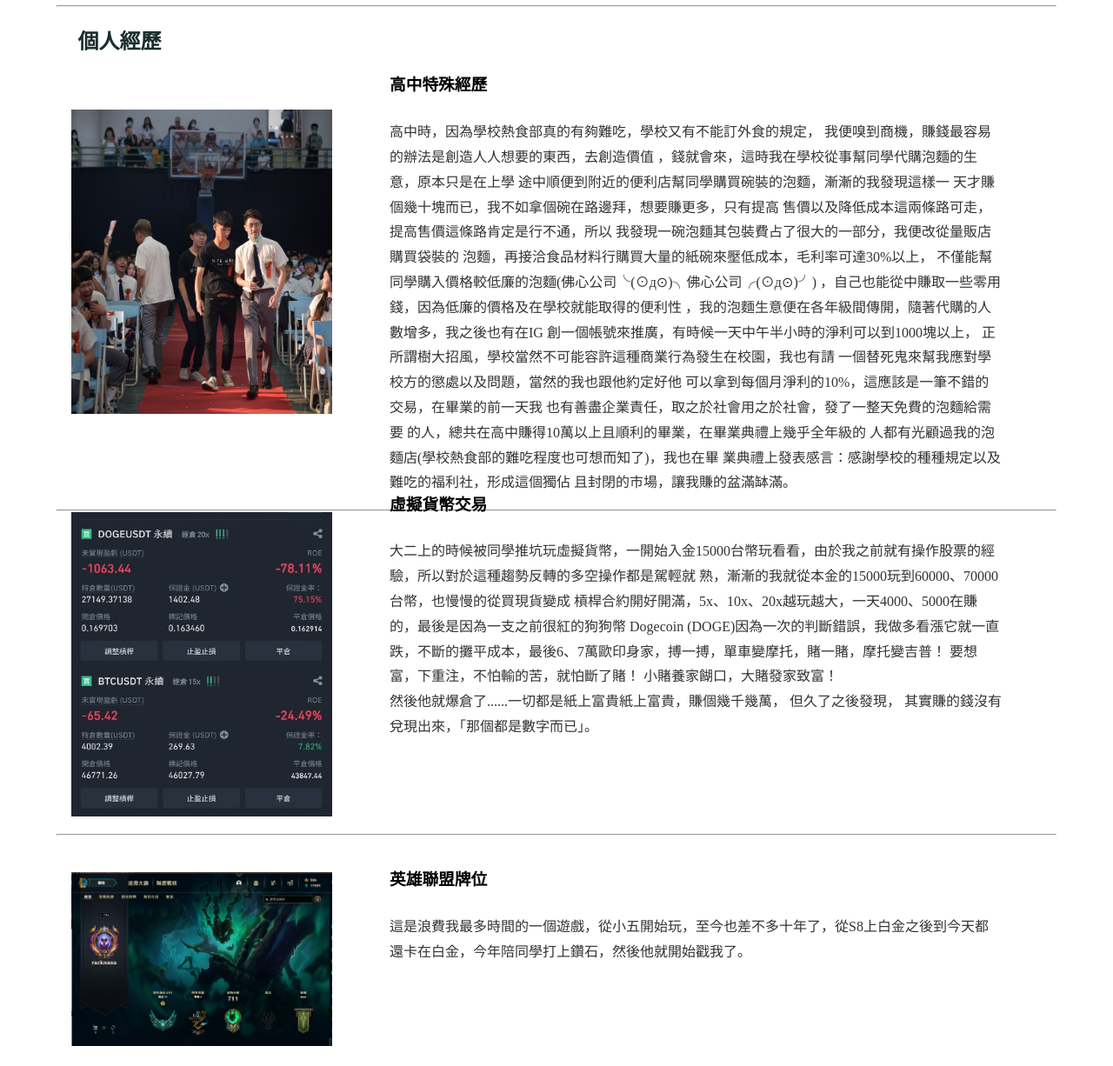
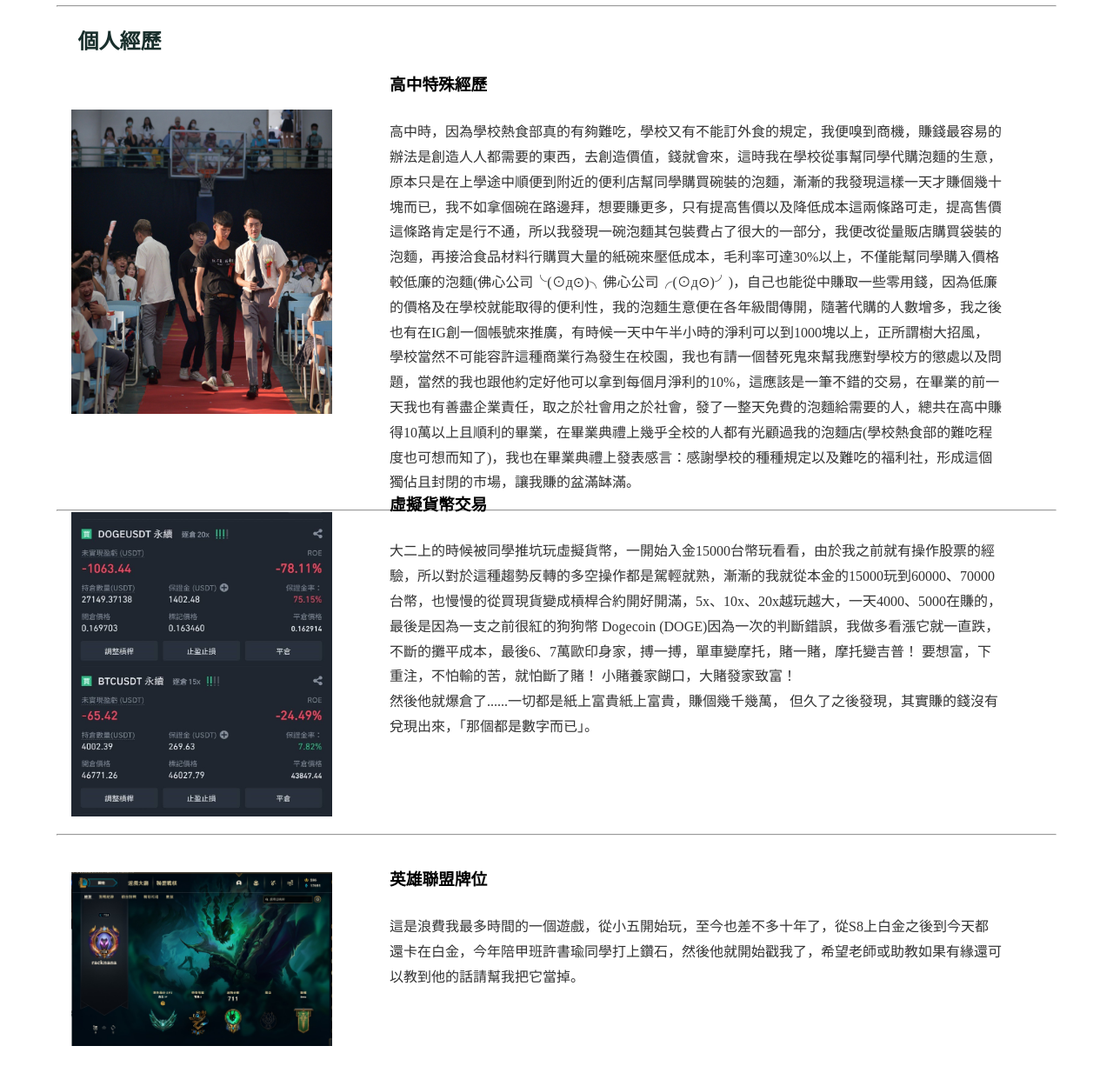
Before and after one commit to racknana/resume, a plain HTML site: page index.html in a window 1280 px wide. Shown: the part 1260-2486 px from the top of the page at 87% size. Drawn offline with Linux system fonts and the light colour scheme.

Commit message:
Update index.html

```diff
--- a/index.html
+++ b/index.html
@@ -85,26 +85,7 @@
                     <div>
                         <h3 class="seh3">高中特殊經歷</h3>
                         <p class="secondword">
-                                高中時，因為學校熱食部真的有夠難吃，學校又有不能訂外食的規定，
-                                我便嗅到商機，賺錢最容易的辦法是創造人人想要的東西，去創造價值
-                                ，錢就會來，這時我在學校從事幫同學代購泡麵的生意，原本只是在上學
-                                途中順便到附近的便利店幫同學購買碗裝的泡麵，漸漸的我發現這樣一
-                                天才賺個幾十塊而已，我不如拿個碗在路邊拜，想要賺更多，只有提高
-                                售價以及降低成本這兩條路可走，提高售價這條路肯定是行不通，所以
-                                我發現一碗泡麵其包裝費占了很大的一部分，我便改從量販店購買袋裝的
-                                泡麵，再接洽食品材料行購買大量的紙碗來壓低成本，毛利率可達30%以上，
-                                不僅能幫同學購入價格較低廉的泡麵(佛心公司╰(⊙д⊙)╮佛心公司╭(⊙д⊙)╯)
-                                ，自己也能從中賺取一些零用錢，因為低廉的價格及在學校就能取得的便利性
-                                ，我的泡麵生意便在各年級間傳開，隨著代購的人數增多，我之後也有在IG
-                                創一個帳號來推廣，有時候一天中午半小時的淨利可以到1000塊以上，
-                                正所謂樹大招風，學校當然不可能容許這種商業行為發生在校園，我也有請
-                                一個替死鬼來幫我應對學校方的懲處以及問題，當然的我也跟他約定好他
-                                可以拿到每個月淨利的10%，這應該是一筆不錯的交易，在畢業的前一天我
-                                也有善盡企業責任，取之於社會用之於社會，發了一整天免費的泡麵給需要
-                                的人，總共在高中賺得10萬以上且順利的畢業，在畢業典禮上幾乎全年級的
-                                人都有光顧過我的泡麵店(學校熱食部的難吃程度也可想而知了)，我也在畢
-                                業典禮上發表感言：感謝學校的種種規定以及難吃的福利社，形成這個獨佔
-                                且封閉的市場，讓我賺的盆滿缽滿。<hr>
+                                高中時，因為學校熱食部真的有夠難吃，學校又有不能訂外食的規定，我便嗅到商機，賺錢最容易的辦法是創造人人都需要的東西，去創造價值，錢就會來，這時我在學校從事幫同學代購泡麵的生意，原本只是在上學途中順便到附近的便利店幫同學購買碗裝的泡麵，漸漸的我發現這樣一天才賺個幾十塊而已，我不如拿個碗在路邊拜，想要賺更多，只有提高售價以及降低成本這兩條路可走，提高售價這條路肯定是行不通，所以我發現一碗泡麵其包裝費占了很大的一部分，我便改從量販店購買袋裝的泡麵，再接洽食品材料行購買大量的紙碗來壓低成本，毛利率可達30%以上，不僅能幫同學購入價格較低廉的泡麵(佛心公司╰(⊙д⊙)╮佛心公司╭(⊙д⊙)╯)，自己也能從中賺取一些零用錢，因為低廉的價格及在學校就能取得的便利性，我的泡麵生意便在各年級間傳開，隨著代購的人數增多，我之後也有在IG創一個帳號來推廣，有時候一天中午半小時的淨利可以到1000塊以上，正所謂樹大招風，學校當然不可能容許這種商業行為發生在校園，我也有請一個替死鬼來幫我應對學校方的懲處以及問題，當然的我也跟他約定好他可以拿到每個月淨利的10%，這應該是一筆不錯的交易，在畢業的前一天我也有善盡企業責任，取之於社會用之於社會，發了一整天免費的泡麵給需要的人，總共在高中賺得10萬以上且順利的畢業，在畢業典禮上幾乎全校的人都有光顧過我的泡麵店(學校熱食部的難吃程度也可想而知了)，我也在畢業典禮上發表感言：感謝學校的種種規定以及難吃的福利社，形成這個獨佔且封閉的市場，讓我賺的盆滿缽滿。<hr>
                         </p>
                     </div>
                 </div>
@@ -115,13 +96,7 @@
                     <div>
                         <h3 class="seh3">虛擬貨幣交易</h3>
                         <p class="secondword">
-                                大二上的時候被同學推坑玩虛擬貨幣，一開始入金15000台幣玩看看，由於我之前就有操作股票的經驗，所以對於這種趨勢反轉的多空操作都是駕輕就
-                                熟，漸漸的我就從本金的15000玩到60000、70000台幣，也慢慢的從買現貨變成
-                                槓桿合約開好開滿，5x、10x、20x越玩越大，一天4000、5000在賺的，最後是因為一支之前很紅的狗狗幣
-                                Dogecoin (DOGE)因為一次的判斷錯誤，我做多看漲它就一直跌，不斷的攤平成本，最後6、7萬歐印身家，搏一搏，單車變摩托，賭一賭，摩托變吉普！
-                                要想富，下重注，不怕輸的苦，就怕斷了賭！ 小賭養家餬口，大賭發家致富！<br>
-                                然後他就爆倉了......一切都是紙上富貴紙上富貴，賺個幾千幾萬， 但久了之後發現，
-                                其實賺的錢沒有兌現出來，「那個都是數字而已」。<hr>
+                                大二上的時候被同學推坑玩虛擬貨幣，一開始入金15000台幣玩看看，由於我之前就有操作股票的經驗，所以對於這種趨勢反轉的多空操作都是駕輕就熟，漸漸的我就從本金的15000玩到60000、70000台幣，也慢慢的從買現貨變成槓桿合約開好開滿，5x、10x、20x越玩越大，一天4000、5000在賺的，最後是因為一支之前很紅的狗狗幣 Dogecoin (DOGE)因為一次的判斷錯誤，我做多看漲它就一直跌，不斷的攤平成本，最後6、7萬歐印身家，搏一搏，單車變摩托，賭一賭，摩托變吉普！ 要想富，下重注，不怕輸的苦，就怕斷了賭！ 小賭養家餬口，大賭發家致富！<br>然後他就爆倉了......一切都是紙上富貴紙上富貴，賺個幾千幾萬， 但久了之後發現，其實賺的錢沒有兌現出來，「那個都是數字而已」。<hr>
                         </p>
                     </div>
                 </div>
@@ -133,7 +108,7 @@
                         <br>
                         <h3 class="seh3">英雄聯盟牌位</h3>
                         <p class="secondword">
-                            這是浪費我最多時間的一個遊戲，從小五開始玩，至今也差不多十年了，從S8上白金之後到今天都還卡在白金，今年陪同學打上鑽石，然後他就開始戳我了。
+                            這是浪費我最多時間的一個遊戲，從小五開始玩，至今也差不多十年了，從S8上白金之後到今天都還卡在白金，今年陪甲班許書瑜同學打上鑽石，然後他就開始戳我了，希望老師或助教如果有緣還可以教到他的話請幫我把它當掉。
                         </p>
                     </div>
                 </div>
@@ -150,9 +125,7 @@
                                     <a href="https://www.hsinru.com.tw/" target="blank" class="hsinru">
                                         <h2 class="line">興儒補習班國中部－數理輔導老師</h2>
                                         <p>
-                                            高中畢業後於私立興儒文理短期補習班擔任數理輔導老師的工作，主要是幫助學生輔導上課不懂的地方，
-                                            多為一對一至一對五的個別數理輔導，小班制的個別輔導可以針對每個學生找出其問題所在，以淺顯易懂的例子，
-                                            生動活潑的教學方式，引導孩子獨立思考，進而發揮孩子的數理邏輯。
+                                            高中畢業後於私立興儒文理短期補習班擔任數理輔導老師的工作，主要是幫助學生輔導上課不懂的地方，多為一對一至一對五的個別數理輔導，小班制的個別輔導可以針對每個學生找出其問題所在，以淺顯易懂的例子，生動活潑的教學方式，引導孩子獨立思考，進而發揮孩子的數理邏輯。
                                         </p>
                                     </a>
                                 </li>
@@ -161,10 +134,7 @@
                                     <a href="https://www.web66.com.tw/" target="blank" class="chi">
                                         <h2 class="line">際標資訊科技股份有限公司</h2>
                                         <p>
-                                            曾於際標資訊科技股份有限公司擔任實習生，這間網路公司是由我爸的朋友所創立的，專營系統規劃、分析及設計，
-                                            其比較著名的網站"台灣黃頁"媒合中小企業，協助企業開拓市場，增加曝光及訂單，我的工作主要是將資料打進後台資料庫，
-                                            以及基本的文書處理及商品圖的PS美編，在這份工作中體驗到台北高壓的職場環境，了解到到面對主管及老闆的問題不能說不知道，
-                                            只能想辦法找出上級要的答案，也學習到PS等專業修圖軟體的熟練度。
+                                            曾於際標資訊科技股份有限公司擔任實習生，這間網路公司是由我爸的朋友所創立的，專營系統規劃、分析及設計，其比較著名的網站"台灣黃頁"媒合中小企業，協助企業開拓市場，增加曝光及訂單，我的工作主要是將資料打進後台資料庫，以及基本的文書處理及商品圖的PS美編，在這份工作中體驗到台北高壓的職場環境，了解到到面對主管及老闆的問題不能說不知道，只能想辦法找出上級要的答案，也學習到PS等專業修圖軟體的熟練度。
                                         </p>
                                     </a>
                                 </li>
@@ -173,9 +143,7 @@
                                     <a href="http://www.education.org.tw/" target="blank" class="ching">
                                         <h2 class="line">勤華企管有限公司</h2>
                                         <p>
-                                            曾於勤華企管有限公司擔任實習生，這間公司是由我爸媽所創立的，專門接政府所委託辦理的職業訓練課程及證照考取，
-                                            我主要負責文書處理、建檔以及管理課程簽到，在這份工作中學習到和人之間的溝通技巧及對於word、excel等文書軟體的熟練度，
-                                            因為是爸媽開的公司，我覺得沒什麼挑戰性，工作內容感覺也不是我喜歡的，所以我做沒多久就走了。
+                                            曾於勤華企管有限公司擔任實習生，這間公司是由我爸媽所創立的，專門接政府所委託辦理的職業訓練課程及證照考取，我主要負責文書處理、建檔以及管理課程簽到，在這份工作中學習到和人之間的溝通技巧及對於word、excel等文書軟體的熟練度，因為是爸媽開的公司，我覺得沒什麼挑戰性，工作內容感覺也不是我喜歡的，所以我做沒多久就走了。
                                         </p>
                                     </a>
                                 </li>
@@ -184,8 +152,7 @@
                                     <a href="#" class="cycu">
                                         <h2 class="line">中原大學總務處事務組警衛室工讀生</h2>
                                         <p>
-                                            於大一至大二時擔任本校警衛室工讀生，一開始去的時候以為當警衛可以有配槍，結果沒有，使我相當失望，負責管理車輛的進出放行及收費，校園的第一線守護著大家的安全，蠻有趣的部分就是可以遇到不同的人，
-                                            有時候警衛大哥也會跟我說哪幾台車是校長或是哪個處室的主任叫我直接放行就好，有時學校舉行校慶等大型活動時也會負責指揮交通，使校內的車輛能夠有條不紊的停放。
+                                            於大一至大二時擔任本校警衛室工讀生，一開始去的時候以為當警衛可以有配槍，結果沒有，使我相當失望，負責管理車輛的進出放行及收費，校園的第一線守護著大家的安全，蠻有趣的部分就是可以遇到不同的人，有時候警衛大哥也會跟我說哪幾台車是校長或是哪個處室的主任叫我直接放行就好，有時學校舉行校慶等大型活動時也會負責指揮交通，使校內的車輛能夠有條不紊的停放。
                                         </p>
                                     </a>
                                 </li>
@@ -194,8 +161,7 @@
                                     <a href="#" class="cycu">
                                         <h2 class="line">中原大學總務處事務組澆水工讀生</h2>
                                         <p>
-                                            於暑假期間擔任本校事務組的澆水工讀生，主要負責校內花草的澆灌照護，但是這個工作需要早上六點就開始，因為早晨的氣溫不會使澆下去的水太快蒸發，使土表的水能滲入植物的根部，
-                                            我常常一邊澆水一邊欣賞著日出的晨曦，晨景的溫存卻被我這樣偷嘗了不少，最後我想問一句：你見過凌晨六點的中原嗎？我見過，就只剩下滿天的繁星跟水滴灑落在葉片的聲音陪伴著我。
+                                            於暑假期間擔任本校事務組的澆水工讀生，主要負責校內花草的澆灌照護，但是這個工作需要早上六點就開始，因為早晨的氣溫不會使澆下去的水太快蒸發，使土表的水能滲入植物的根部，我常常一邊澆水一邊欣賞著日出的晨曦，晨景的溫存卻被我這樣偷嘗了不少，最後我想問一句：你見過凌晨六點的中原嗎？我見過，就只剩下滿天的繁星跟水滴灑落在葉片的聲音陪伴著我。
                                         </p>
                                     </a>
                                 </li>
@@ -204,8 +170,7 @@
                                     <a href="#" class="cycu">
                                         <h2 class="line">中原大學事務處衛生保健組工讀生</h2>
                                         <p>
-                                            於大二時擔任本校衛生保健組工讀生，主要負責衛保組櫃檯的行政事務，有同學來看病掛號或是擦藥時，都是由我掛號登記，也可以從中學習到一些實用的衛教知識，有時候有一些外籍生來擦藥的時候，
-                                            我不太知道要怎麼應對時只能在那A..A.AA...A...A....A...(手語
+                                            於大二時擔任本校衛生保健組工讀生，主要負責衛保組櫃檯的行政事務，有同學來看病掛號或是擦藥時，都是由我掛號登記，也可以從中學習到一些實用的衛教知識，有時候有一些外籍生來擦藥的時候，我不太知道要怎麼應對時只能在那A..A.AA...A...A....A...(手語
 
                                         </p>
                                     </a>
@@ -219,8 +184,6 @@
                                            轉眼過去， 原本教我的老師已經變成分部的主任再變成我的上司，角色位置的轉換我也從坐在台下聽講變成站在台上檢討考卷的助教，解題以及教導他們讀書的方式，希望學生們能跟我當初一樣，
                                            努力並且繼續堅持下去，所有累積的努力，總有一天會有好的收穫！念書最後還是得靠自己，唯有自己才能改變成績，而興儒做的，就是幫助學生改變自己！
                                            <p>六年前曾為興儒學子的我 在興儒細心教導下漸漸茁壯 愛的循環使我回到最初起點 秉持著教育的熱忱回饋興儒</p>
-
-
                                         </p>
                                     </a>
                                 </li>
```
